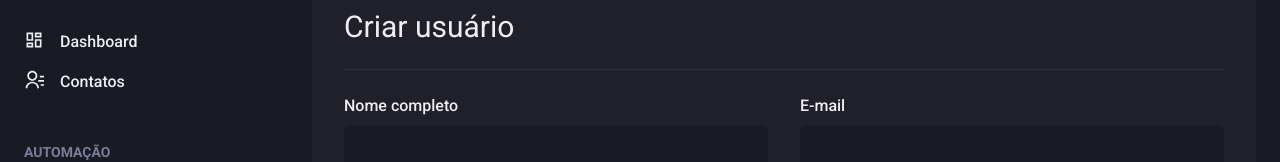
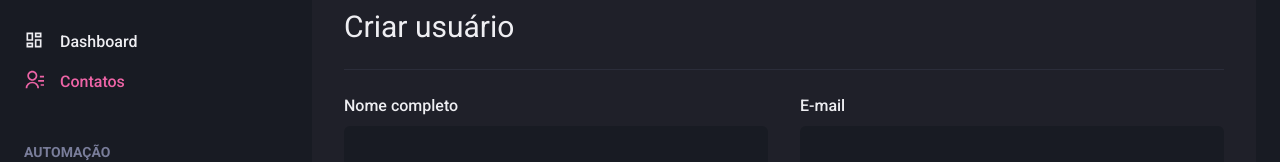
Before and after one commit to julio-nf/ignite-react-dashgo, a Next.js app: page /users/create in a window 1280 px wide. Shown: the part 143-305 px from the top of the page. Built offline with nearby package versions, Linux system fonts and the light colour scheme.

Commit message:
feat: added indication for active link

```diff
--- /dev/null
+++ b/src/components/ActiveLink.tsx
@@ -0,0 +1,33 @@
+import { cloneElement, ReactElement } from 'react';
+import Link, { LinkProps } from 'next/link';
+import { useRouter } from 'next/router';
+
+interface ActiveLinkProps extends LinkProps {
+  children: ReactElement;
+  shouldMatchExactHref?: boolean;
+}
+
+export function ActiveLink({ children, shouldMatchExactHref = false, ...rest }: ActiveLinkProps) {
+  const { asPath } = useRouter();
+
+  let isActive = false;
+
+  if ((shouldMatchExactHref && asPath === rest.href) || asPath === rest.as) {
+    isActive = true;
+  }
+
+  if (
+    !shouldMatchExactHref &&
+    (asPath.startsWith(String(rest.href)) || asPath.startsWith(String(rest.as)))
+  ) {
+    isActive = true;
+  }
+
+  return (
+    <Link {...rest}>
+      {cloneElement(children, {
+        color: isActive ? 'pink.400' : 'gray.50',
+      })}
+    </Link>
+  );
+}
--- a/src/components/Sidebar/NavLink.tsx
+++ b/src/components/Sidebar/NavLink.tsx
@@ -1,6 +1,7 @@
 import { ElementType } from 'react';
-import Link from 'next/link';
-import { Link as ChakraLink, Icon, Text, LinkProps as ChakraLinkProps } from '@chakra-ui/react';
+import { Icon, Link as ChakraLink, LinkProps as ChakraLinkProps, Text } from '@chakra-ui/react';
+
+import { ActiveLink } from '../ActiveLink';
 
 interface NavLinkProps extends ChakraLinkProps {
   icon: ElementType;
@@ -10,13 +11,13 @@
 
 export function NavLink({ icon, children, href, ...rest }: NavLinkProps) {
   return (
-    <Link href={href} passHref>
+    <ActiveLink href={href} passHref>
       <ChakraLink display="flex" align="center" {...rest}>
         <Icon as={icon} fontSize="20" />
         <Text ml="4" fontWeight="medium">
           {children}
         </Text>
       </ChakraLink>
-    </Link>
+    </ActiveLink>
   );
 }
```
